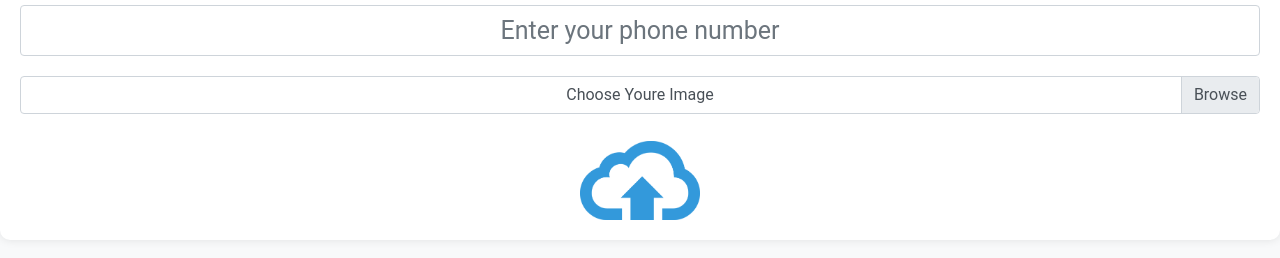
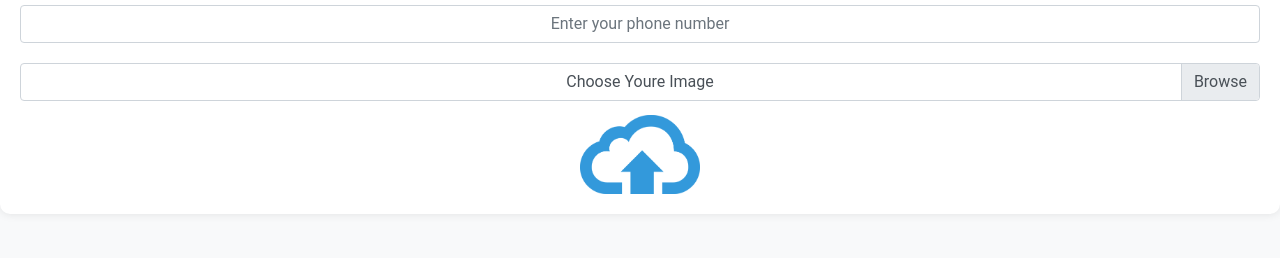
Before and after one commit to idan44441/DirecrtImage, a website: page index.html in a window 1280 px wide. Shown: the part 122-380 px from the top of the page. Drawn offline with nearby package versions, Linux system fonts and the light colour scheme.

Commit message:
Update index.html

```diff
--- a/index.html
+++ b/index.html
@@ -48,7 +48,7 @@
 
         #uploadButton {
             width: 120px; /* Set fixed width for the button */
-            margin-top: 18px;
+            margin-top: 14px;
             padding: 0; /* Remove padding */
             border: none;
             background: none; /* Remove background */
@@ -75,11 +75,11 @@
             <div class="form-group">
                 <label for="">Phone Number:</label>
                 <br> <!-- Add line break to ensure the input is centered -->
-                <input type="tel" class="form-control" id="phoneNumber" name="phoneNumber" placeholder="Enter your phone number" required style="text-align: center; font-size: 25px; padding: 10px;">
+                <input type="tel" class="form-control" id="phoneNumber" name="phoneNumber" placeholder="Enter your phone number" required style="text-align: center; font-size: 16px; padding: 10px;">
                 <div class="invalid-feedback">Please enter a valid phone number.</div>
             </div>
             <div class="custom-file">
-                <input type="file" name="userFile" id="userFile" class="custom-file-input" accept="image/*" required style="font-size: 25px; padding: 10px;">
+                <input type="file" name="userFile" id="userFile" class="custom-file-input" accept="image/*" required style="font-size: 16px; padding: 10px;">
                 <label class="custom-file-label" for="userFile">Choose Youre Image</label>
                 <div class="invalid-feedback">Please select an image file.</div>
             </div>
```
